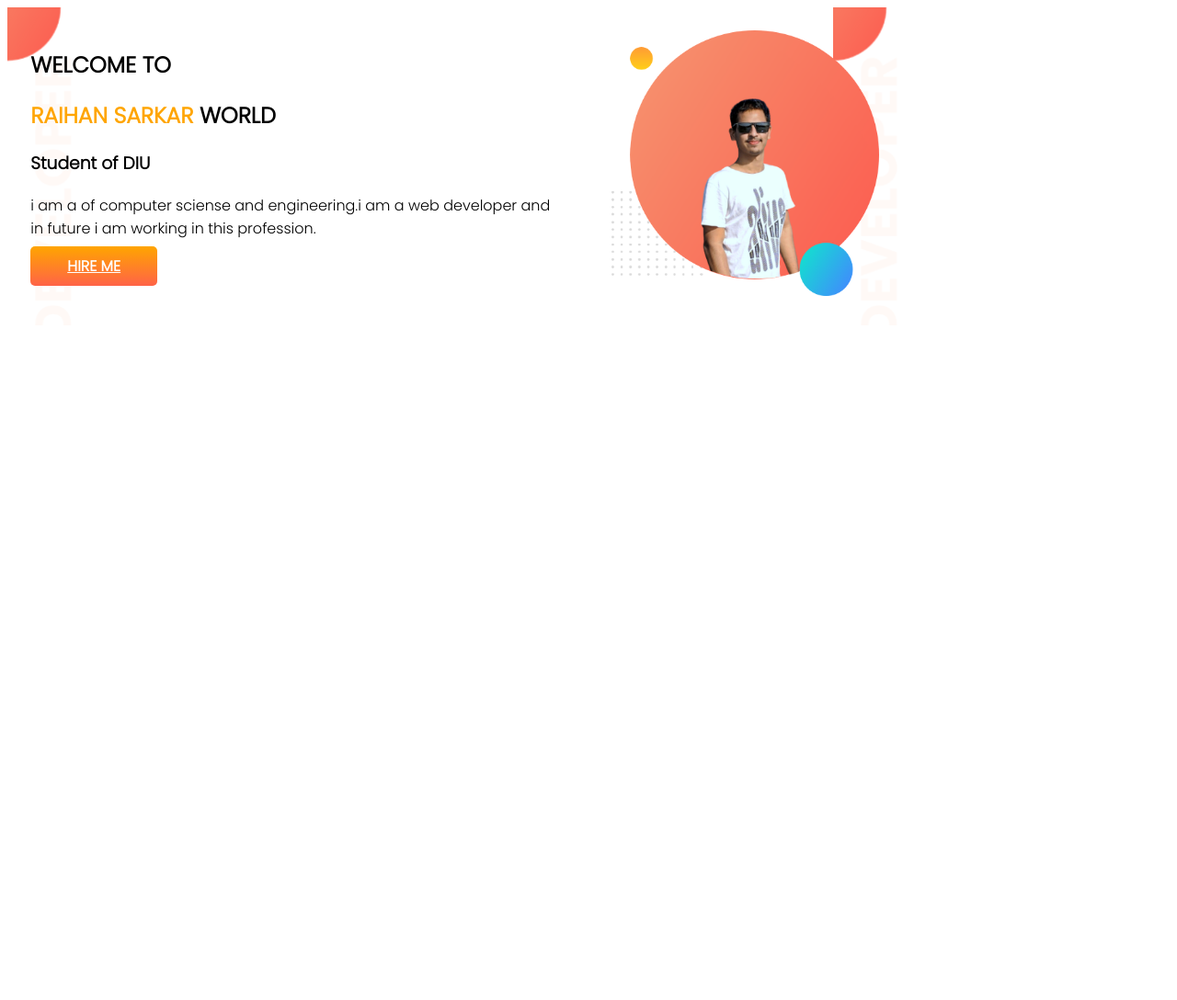
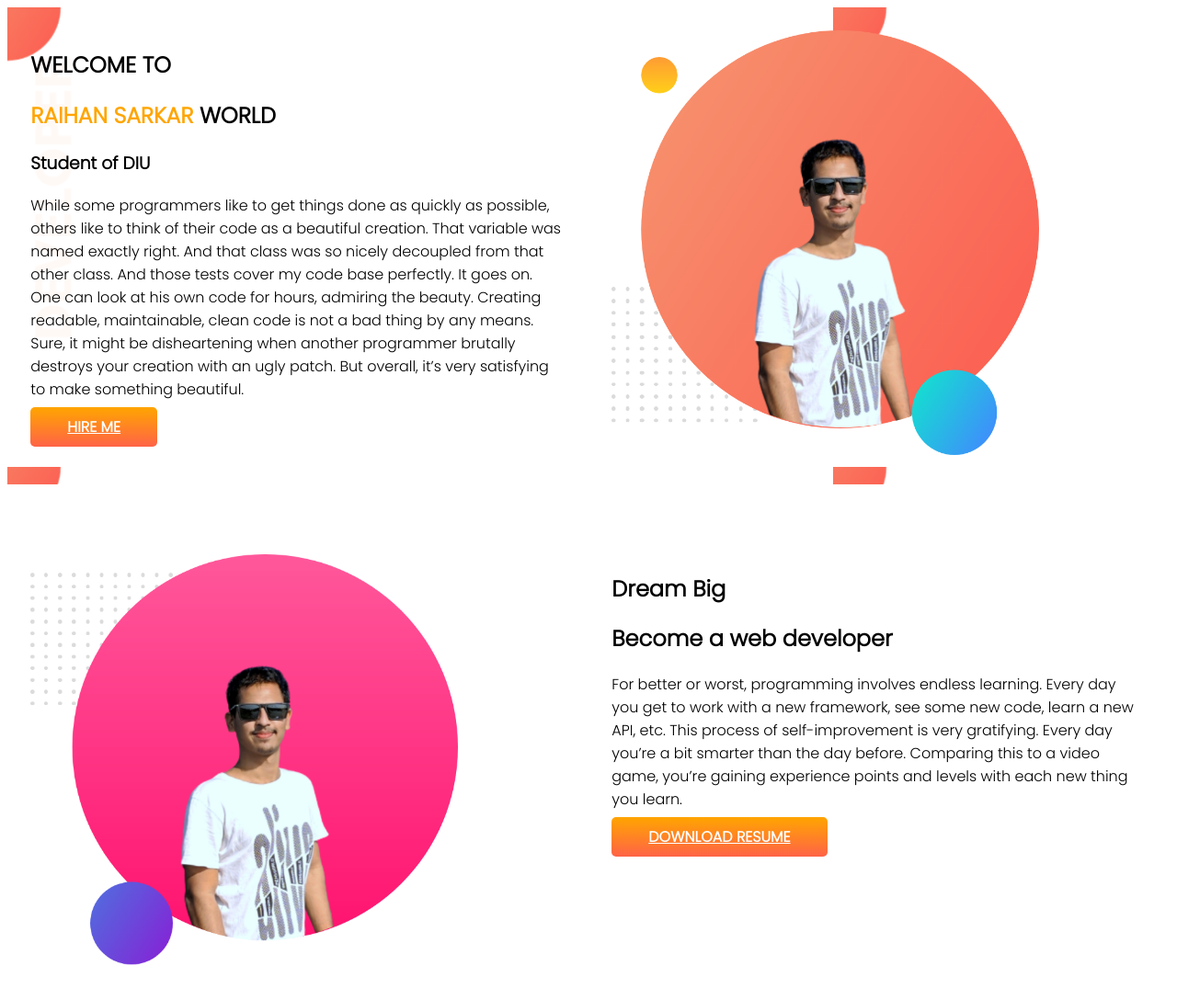
Before and after one commit to raihanridoy2822/developer-portfolio, a plain HTML site: page index.html in a window 1280 px wide. Shown: the whole page at 92% size. Before the commit the page ends 800 px from the top, so only its background shows below. Drawn offline with Linux system fonts and the light colour scheme.

Commit message:
dream added

```diff
--- a/index.html
+++ b/index.html
@@ -18,8 +18,14 @@
             <h1>WELCOME TO </h1>
             <h1> <span class="orange-colur"> RAIHAN SARKAR </span>WORLD</h1>
             <h3>Student of DIU</h3>
-            <p>i am a of computer sciense and engineering.i am a web developer and in future i am working in this
-                profession.</p>
+            <p>While some programmers like to get things done as quickly as possible, others like to think of their code
+                as a beautiful creation. That variable was named exactly right. And that class was so nicely decoupled
+                from that other class. And those tests cover my code base perfectly. It goes on. One can look at his own
+                code for hours, admiring the beauty.
+
+                Creating readable, maintainable, clean code is not a bad thing by any means. Sure, it might be
+                disheartening when another programmer brutally destroys your creation with an ugly patch. But overall,
+                it’s very satisfying to make something beautiful.</p>
             <a class="link-button" target="_blank" href="https://github.com/raihanridoy2822">HIRE ME</a>
 
         </div>
@@ -27,6 +33,21 @@
             <img src="images/my-bg.png" alt="">
         </div>
     </section>
+    <section class="dream-big">
+        <div class="half-width">
+            <img src="images/raihan pink.png" alt="">
+        </div>
+        <div class="half-width">
+            <h1> Dream Big</h1>
+            <h2>Become a web developer</h2>
+            <p>For better or worst, programming involves endless learning. Every day you get to work with a new
+                framework, see some new code, learn a new API, etc. This process of self-improvement is very gratifying.
+                Every day you’re a bit smarter than the day before. Comparing this to a video game, you’re gaining
+                experience points and levels with each new thing you learn.</p>
+            <a class="link-button" target="_blank" href="">DOWNLOAD RESUME</a>
+        </div>
+
+    </section>
 </body>
 
 </html>
--- a/style.css
+++ b/style.css
@@ -12,6 +12,7 @@ h1 {
 
 section {
     display: flex;
+    margin-bottom: 50px;
 }
 
 .half-width {
@@ -20,7 +21,7 @@ section {
 }
 
 .half-width img {
-    width: 50%;
+    width: 80%;
 }
 
 .link-button {
@@ -34,3 +35,9 @@ section {
 .top-banner {
     background-image: url(images/top-banner.png);
 }
+
+dream-big {
+    background-image: url(images/dream-bg.png);
+    background-repeat: no-repeat;
+    background-position: right;
+}
```
Also changed, not shown: images/raihan pink.png (added).
